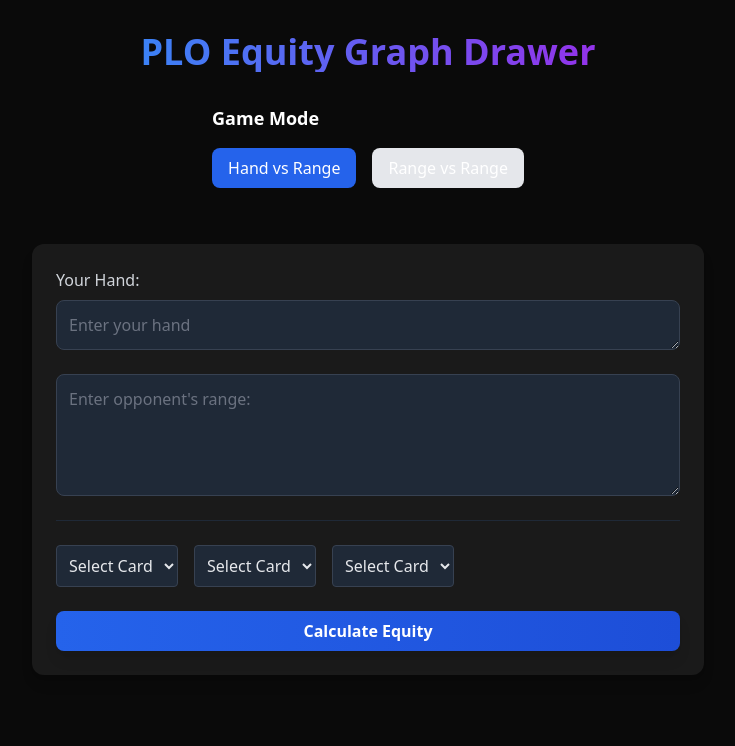
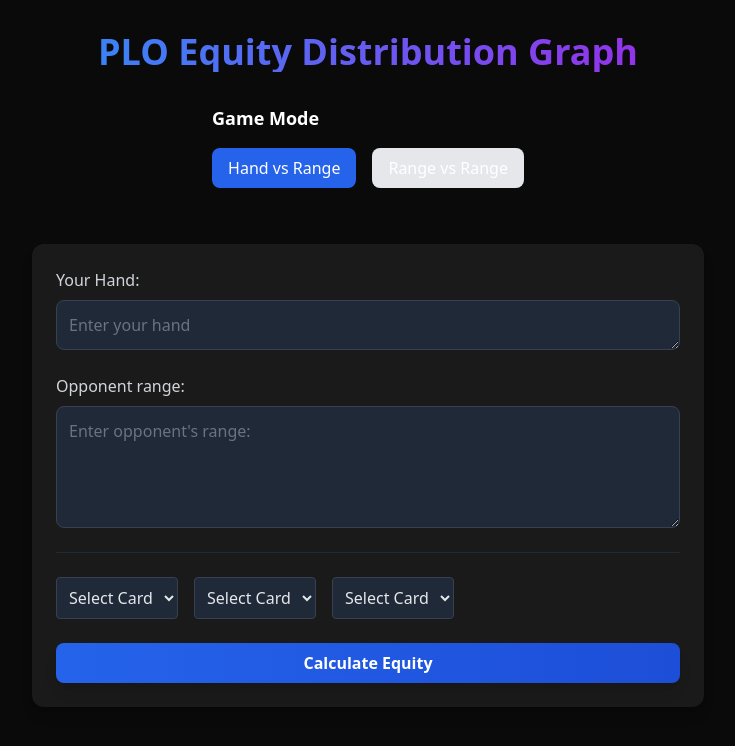
Before and after one commit to zawazawazawazawa/equity-distribution-app, a Next.js app in the folder frontend/: page / in a window 1280 px wide. Shown: the top 746 px of the page, without its empty margins (272-1007 px from the left). Built offline with nearby package versions, Linux system fonts and the light colour scheme.

Commit message:
Fix problem

```diff
--- a/frontend/app/page.tsx
+++ b/frontend/app/page.tsx
@@ -13,6 +13,7 @@ import {
   BarElement,
   Title,
   Tooltip,
+  TooltipItem,
   Legend,
 } from "chart.js";
 
@@ -225,12 +226,15 @@ export default function Home() {
       },
       tooltip: {
         callbacks: {
-          title: (tooltipItems: any) => {
-            // ツールチップにハンド情報を表示
-            const index = tooltipItems[0].dataIndex;
+          title: (tooltipItems: TooltipItem<"bar">[]) => {
+            const index = tooltipItems[0]?.dataIndex ?? 0;
             return `Hand: ${data.labels[index]}`;
           },
-          label: (context: any) => `Equity: ${context.parsed.y.toFixed(2)}%`,
+          label: (context: TooltipItem<"bar">) => {
+            const y =
+              typeof context.parsed.y === "number" ? context.parsed.y : 0;
+            return `Equity: ${y.toFixed(2)}%`;
+          },
         },
       },
     },
@@ -241,7 +245,7 @@ export default function Home() {
     <div className="min-h-screen p-8">
       <main className="flex flex-col items-center gap-8 max-w-7xl mx-auto">
         <h1 className="text-4xl font-bold bg-gradient-to-r from-blue-500 to-purple-600 bg-clip-text text-transparent">
-          PLO Equity Graph Drawer
+          PLO Equity Distribution Graph
         </h1>
 
         <GameModeSelector
@@ -271,6 +275,9 @@ export default function Home() {
               />
             </div>
             <div className="flex flex-col gap-2">
+              <label htmlFor="opponentHandRange" className="text-gray-300">
+                Opponent range:
+              </label>
               <textarea
                 id="opponentHandRange"
                 value={opponentHandRange}
@@ -358,10 +365,8 @@ export default function Home() {
                 <p className="font-semibold">Average Equity</p>
                 <p className="text-xl">
                   {(
-                    equityData.reduce(
-                      (sum, [_, equity]) => sum + Number(equity),
-                      0
-                    ) / equityData.length
+                    equityData.reduce((sum, pair) => sum + Number(pair[1]), 0) /
+                    equityData.length
                   ).toFixed(2)}
                   %
                 </p>
```
